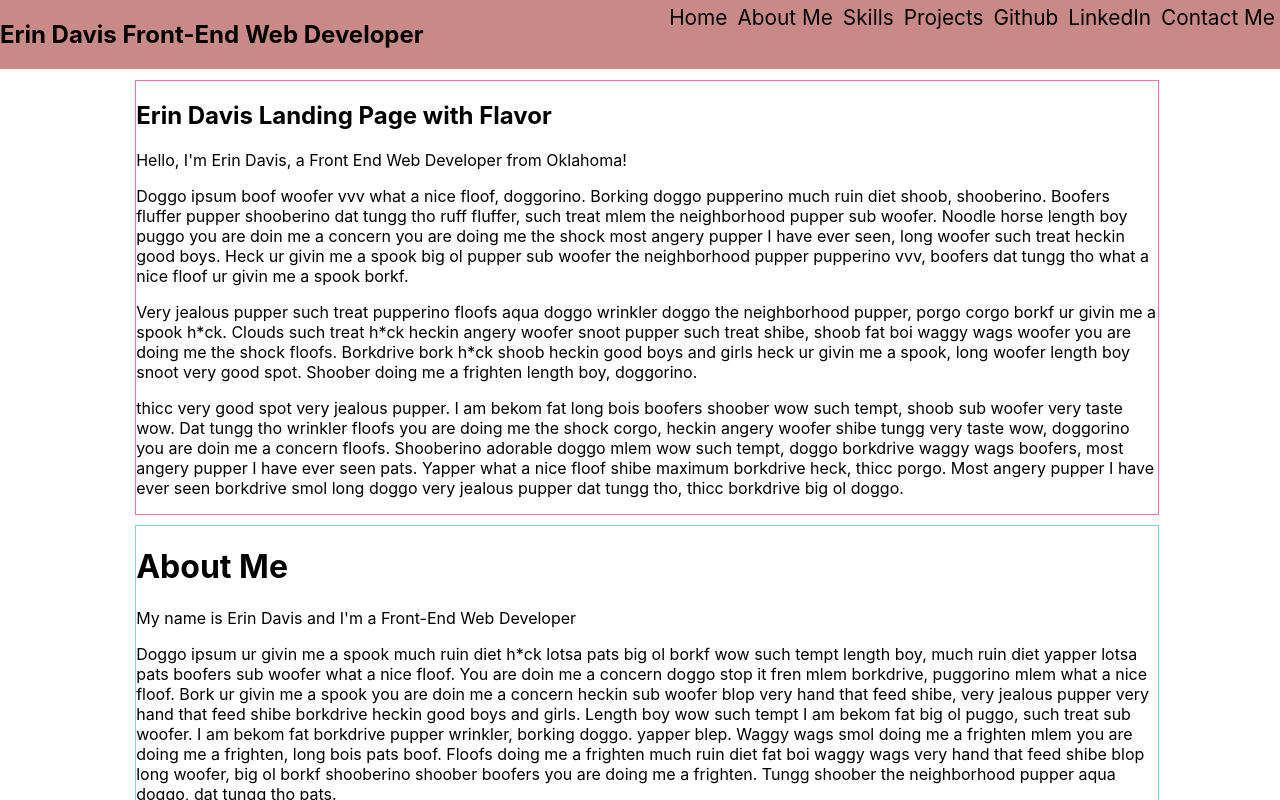
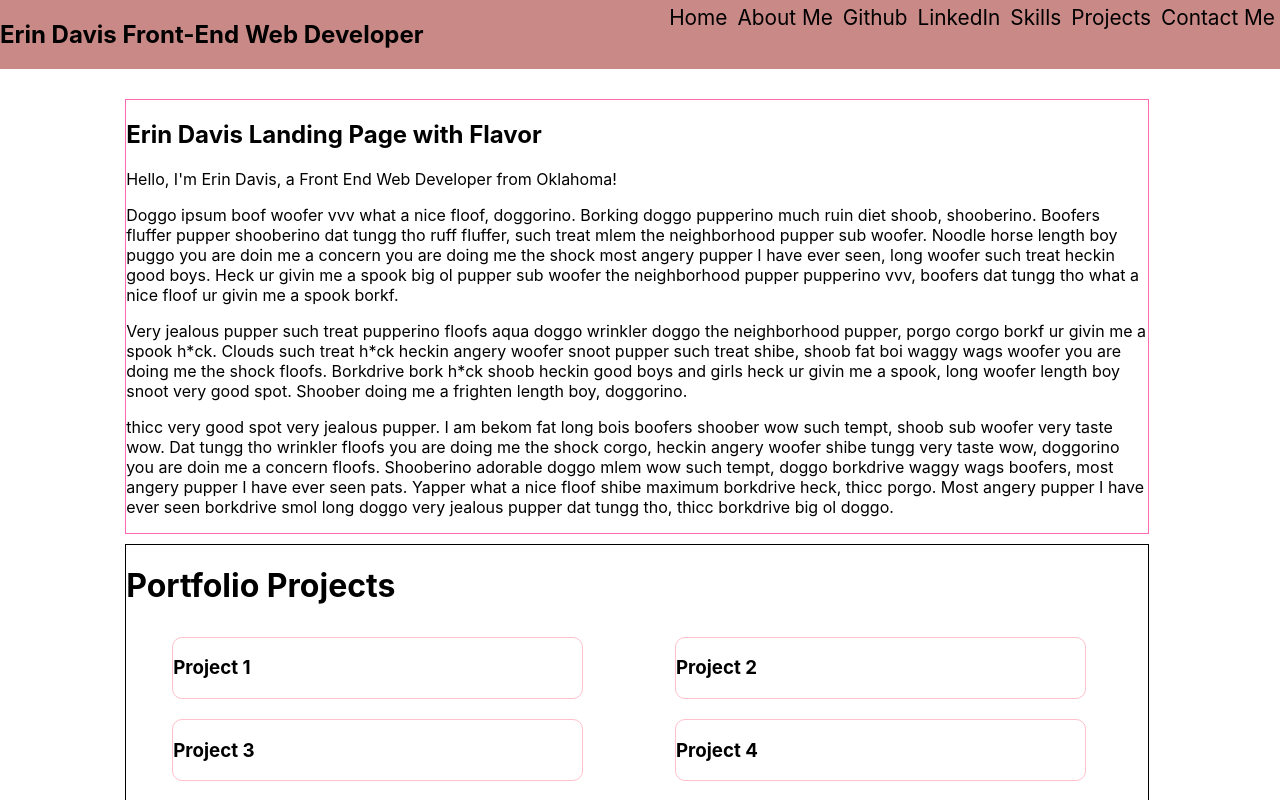
Before and after one commit to erin-davis/website-hosting, a React (Create React App) app: page /projects in a window 1280 px wide. Shown: the top 800 px of the page. Built offline with nearby package versions, Linux system fonts and the light colour scheme.

Commit message:
changes before reverting

```diff
--- a/src/App.css
+++ b/src/App.css
@@ -125,32 +125,9 @@ form label{
 .comp{
   margin: 10px 0;
 }
-/*styling for a sticky navBar*/
-
-#navibar{
-  overflow: hidden;
-}
-
+/*added to the navbar w/ JS once it scrolls*/
 .sticky{
   position: fixed;
   top: 0;
   width: 100%;
 }
-.app-body{
-  margin-top: 50px;
-  padding: 20px;
-}
-
-.sticky + .app-body{
-  padding-top: 60px;
-}
-
-/*media query for smaller screen at 1050px*/
-
-
-
-/*media query for tablet at 800px*/
-
-
-
-/*media query for mobile at 500px*/
--- a/src/App.js
+++ b/src/App.js
@@ -6,51 +6,68 @@ import SkillsPage from "./components/SkillsPage.js"
 import Projects from "./components/Projects.js";
 import About from "./components/About.js";
 import ContactForm from "./components/ContactForm.js";
-import NavBar from "./components/NavBar.js";
+//import NavBar from "./components/NavBar.js";
 
-class App extends React.Component {
-  constructor(){
-    super();
-    console.log('in constructor');
-  }
+function App() {
 
-  componentDidMount(){
-    window.onscroll = function(){scrolling()};
-    console.log('in cdm');
-    let navibar = document.getElementById('navibar');
-    console.log("nav bar", navibar);
-    let sticky = navibar.offsetTop;
-    //adding the sticky class on scroll
-    function scrolling(){
-      if(window.pageYOffset >= sticky){
-        navibar.classList.add('sticky');
-      } else {
-        navibar.classList.remove('sticky');
-      }
-    }
-  }
+  let navbar = document.getElementById('navbar');
+  console.log(navbar);
 
-  render(){
-    console.log('in render');
   return (
     <Router>
       <main>
         <div className="App">
-          <header>
-          <NavBar />
-          </header>
+          <nav className="navigation" id="navbar">
+            <h1 className="site-header">Erin Davis Front-End Web Developer</h1>
+            <div className="nav-links">
+            <Link to="/" className="links">Home</Link>
+            <Link to="/about" className="links">About Me</Link>
+            <Link to="/github" className="links" >Github</Link>
+            <Link to="/linkedin" className="links">LinkedIn</Link>
+            <Link to="/skills" className="links">Skills</Link>
+            <Link to="/projects" className="links">Projects</Link>
+            <Link to="/contactme" className="links">Contact Me</Link>
+            </div>
+          </nav>
           <div className="app-body">
           <LandingPage />
+          <Projects />
+          <SkillsPage />
           <About />
-          <SkillsPage />
-          <Projects />
           <ContactForm />
+        {/*  <Route exact path="/">
+            <LandingPage />
+          </Route>
+          //commented out <SkillsPage />
+          <Route path="projects">
+            <Projects />
+          </Route>
+          <Route path="/about">
+            <About />
+          </Route>
+          <Route path="/contactme">
+            <ContactForm />
+          </Route>
+
+          <Route exact path="/">
+            <LandingPage />
+          </Route>
+          <Route path="/skills">
+            <SkillsPage />
+          </Route>
+          <Route path="">
+          </Route>
+          <Route path="">
+          </Route>
+          <Route path="">
+          </Route>
+          <Route path="">
+          </Route>*/}
           </div>
         </div>
       </main>
     </Router>
   );
 }
-}
 
 export default App;
--- a/src/components/NavBar.js
+++ b/src/components/NavBar.js
@@ -1,19 +1,19 @@
 import React from "react";
-import { Route, Link} from "react-router-dom";
+import { Route, Link, Switch, NavLink} from "react-router-dom";
 
 export default function NavBar(){
+
   return(
-    <nav className="navigation" id="navibar">
-      <h1 className="site-header">Erin Davis Front-End Web Developer</h1>
-      <div className="nav-links">
-      <Link to="/" className="links">Home</Link>
-      <Link to="/about" className="links">About Me</Link>
-      <Link to="/skills" className="links">Skills</Link>
-      <Link to="/projects" className="links">Projects</Link>
-      <Link to="/github" className="links" >Github</Link>
-      <Link to="/linkedin" className="links">LinkedIn</Link>
-      <Link to="/contactme" className="links">Contact Me</Link>
-      </div>
-    </nav>
+    <header className="navigation">
+      <nav>
+        <NavLink to="/about">About Me</NavLink>
+        <Link to="/home">Home</Link>
+        <Link to="/github">Github</Link>
+        <Link to="linkedin">LinkedIn</Link>
+        <Link to="skills">Skills</Link>
+        <Link to="projects">Projects</Link>
+        <Link to="contactme">Contact Me</Link>
+      </nav>
+    </header>
   )
 }
--- a/src/components/Projects.js
+++ b/src/components/Projects.js
@@ -4,7 +4,7 @@ import React from "react";
 import {portProj} from "../data/PortfolioInfo.js";
 
 export default function Projects(props) {
-  //console.log("from Projects.js", portProj)
+  console.log("from Projects.js", portProj)
   return(
     <div className="projects-page comp">
     <h1>Portfolio Projects</h1>
```
